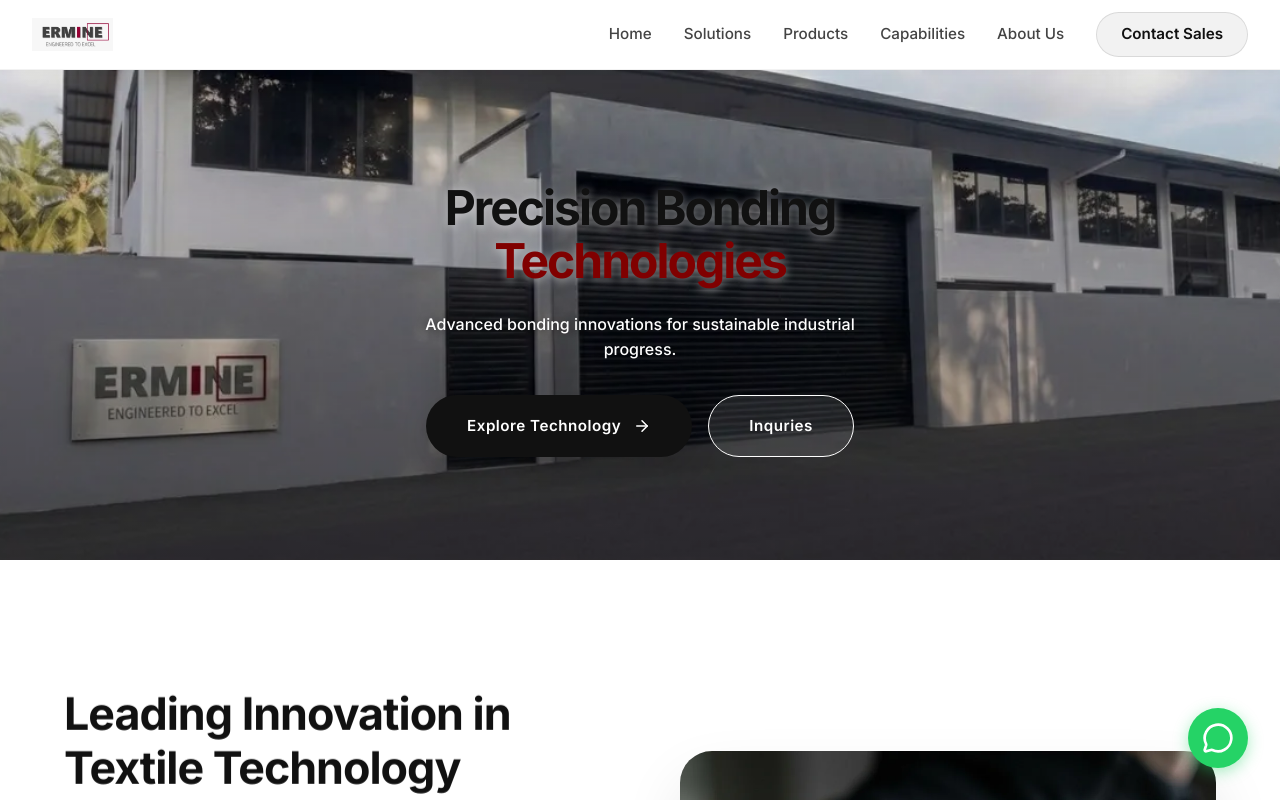
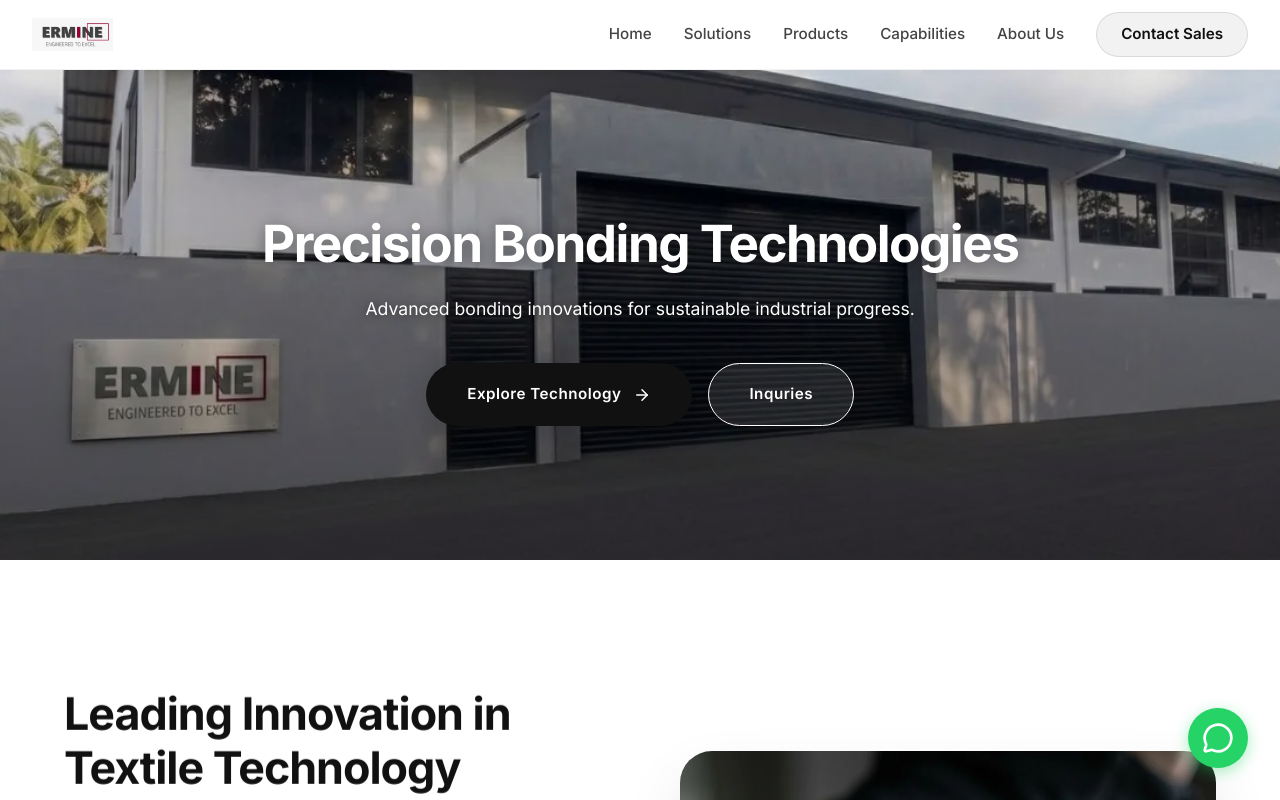
Before and after one commit to AMGRPrabhatha/ermine, a React (Vite) app: page / in a window 1280 px wide. Shown: the top 800 px of the page. Built offline with nearby package versions, Linux system fonts and the light colour scheme; a web font is replaced by a local one.

Commit message:
Style: Normalize hero sections across all pages with white centered text and consistent font sizes

```diff
--- a/src/pages/Capabilities.css
+++ b/src/pages/Capabilities.css
@@ -65,22 +65,22 @@
 }
 
 .cap-hero h1 {
-  font-size: clamp(2.5rem, 6vw, 4.5rem);
+  font-size: clamp(2rem, 5vw, 3.2rem);
   font-weight: 800;
   line-height: 1.1;
   margin-bottom: 1.5rem;
-  letter-spacing: -2px;
-  color: #111;
-  text-shadow: 0 2px 10px rgba(255, 255, 255, 0.5);
+  letter-spacing: -1.5px;
+  color: #ffffff;
+  text-shadow: 0 2px 15px rgba(0, 0, 0, 0.4);
 }
 
 .cap-hero p {
-  font-size: 1.1rem;
+  font-size: clamp(0.95rem, 1.5vw, 1.1rem);
   color: #ffffff;
   line-height: 1.6;
-  max-width: 600px;
+  max-width: 650px;
   text-shadow: 0 1px 10px rgba(0, 0, 0, 0.5);
-  font-weight: 500;
+  font-weight: 400;
   margin-bottom: 2.5rem;
 }
 
--- a/src/pages/Capabilities.jsx
+++ b/src/pages/Capabilities.jsx
@@ -32,7 +32,7 @@ const Capabilities = () => {
 
         <div className="container cap-hero-centered">
           <div className="cap-hero-content fade-up text-center">
-            <h1>Capabilities & <span className="text-accent">Technologies</span></h1>
+            <h1>Capabilities & Technologies</h1>
             <p className="mx-auto">Advanced textile bonding solutions powered by cutting-edge technology and innovation</p>
             <div className="hero-cta-group justify-center">
               <Link to="/solutions" className="btn-modern btn-primary-modern">
--- a/src/pages/Home.css
+++ b/src/pages/Home.css
@@ -194,24 +194,23 @@
 }
 
 .hero-title {
-  font-size: clamp(2rem, 4vw, 3rem);
-  font-family: var(--font-sans);
+  font-size: clamp(2rem, 5vw, 3.2rem);
   font-weight: 800;
   line-height: 1.1;
-  color: #111;
-  letter-spacing: -2px;
+  color: #ffffff;
+  letter-spacing: -1.5px;
   margin-bottom: 1.5rem;
-  text-shadow: 0 2px 10px rgba(255, 255, 255, 0.5);
+  text-shadow: 0 2px 15px rgba(0, 0, 0, 0.4);
 }
 
 .hero-description {
-  font-size: 1rem;
+  font-size: clamp(0.95rem, 1.5vw, 1.1rem);
   color: #ffffff;
   line-height: 1.6;
-  max-width: 500px;
-  margin-bottom: 2rem;
+  max-width: 650px;
+  margin-bottom: 2.5rem;
   text-shadow: 0 1px 10px rgba(0, 0, 0, 0.5);
-  font-weight: 500;
+  font-weight: 400;
 }
 
 .hero-cta-group {
--- a/src/pages/Home.jsx
+++ b/src/pages/Home.jsx
@@ -37,7 +37,7 @@ const Home = () => {
           <div className="hero-text-content fade-up text-center">
             {/* <div className="badge">Leading Apparel Tech</div> */}
             <h1 className="hero-title">
-              Precision Bonding <br/> <span className="text-accent">Technologies </span>
+              Precision Bonding Technologies
             </h1>
             <p className="hero-description mx-auto">
             Advanced bonding innovations for sustainable industrial progress.
--- a/src/pages/Solutions.css
+++ b/src/pages/Solutions.css
@@ -60,21 +60,21 @@
 }
 
 .sol-title {
-  font-size: clamp(3rem, 6vw, 4.5rem);
+  font-size: clamp(2rem, 5vw, 3.2rem);
   font-weight: 800;
-  color: #111;
+  color: #ffffff;
   margin-bottom: 1.5rem;
-  letter-spacing: -2px;
-  text-shadow: 0 2px 10px rgba(255, 255, 255, 0.5);
+  letter-spacing: -1.5px;
+  text-shadow: 0 2px 15px rgba(0, 0, 0, 0.4);
 }
 
 .sol-subtitle {
-  font-size: 1.1rem;
+  font-size: clamp(0.95rem, 1.5vw, 1.1rem);
   color: #ffffff;
   line-height: 1.6;
-  max-width: 600px;
+  max-width: 650px;
   text-shadow: 0 1px 10px rgba(0, 0, 0, 0.5);
-  font-weight: 500;
+  font-weight: 400;
   margin-bottom: 2.5rem;
 }
 
--- a/src/pages/Solutions.jsx
+++ b/src/pages/Solutions.jsx
@@ -83,7 +83,7 @@ const Solutions = () => {
         <div className="container sol-hero-centered">
           <div className="sol-hero-content fade-up text-center">
             <h1 className="sol-title">
-              Our <span className="text-accent">Solutions</span>
+              Our Solutions
             </h1>
             <p className="sol-subtitle mx-auto">
               Ermine provides one-stop solutions in the bonded apparel space by customizing our base products,
```
